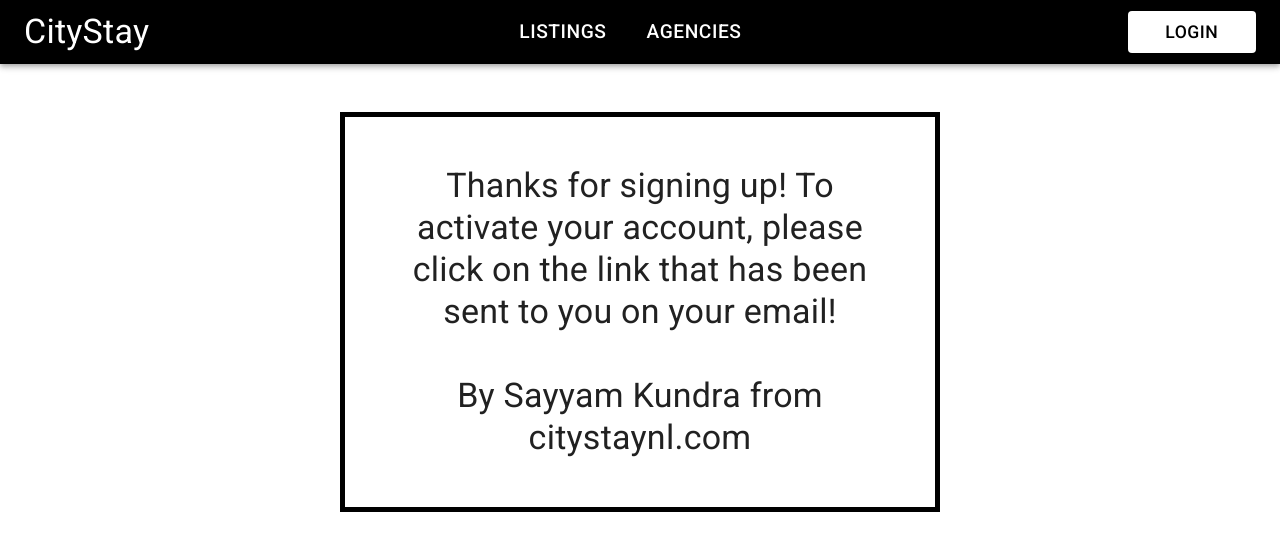
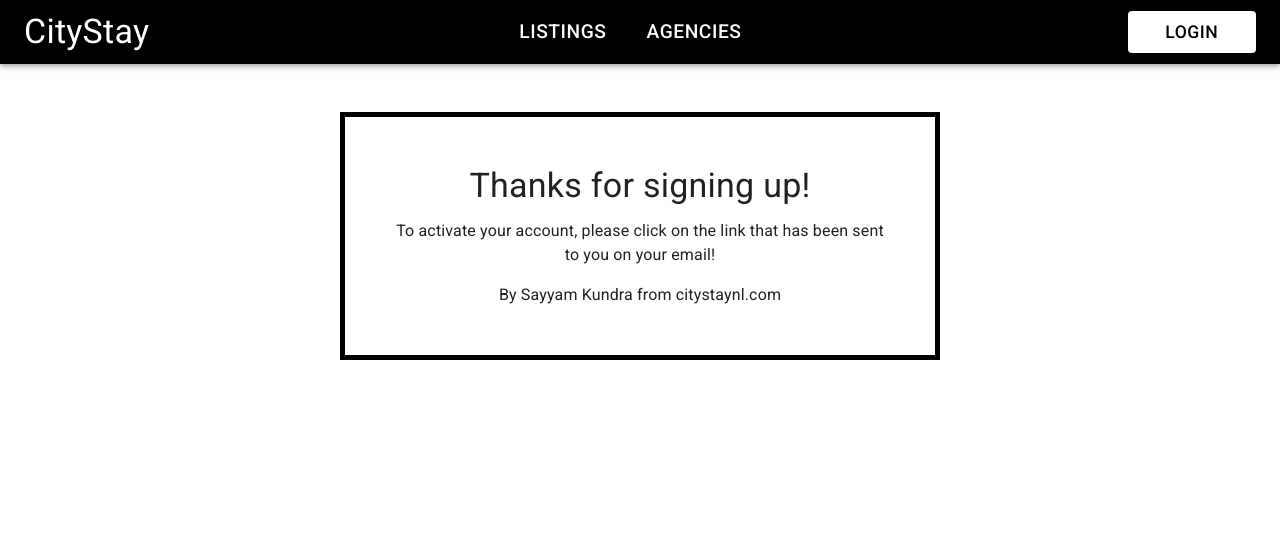
Before and after one commit to sayyam44/CityStay-Frontend, a React (Create React App) app: page /created in a window 1280 px wide. Shown: the top 550 px of the page. Built offline with nearby package versions, Linux system fonts and the light colour scheme.

Commit message:
registeration process

```diff
--- a/src/components/AccountCreated.js
+++ b/src/components/AccountCreated.js
@@ -19,11 +19,13 @@ function AccountCreated() {
         boxSizing: "border-box", // Ensures padding is inside the border
       }}
     >
-      <Typography variant="h4" align="center">
-        Thanks for signing up! To activate your account, please click on the
-        link that has been sent to you on your email!
-        <br />
-        <br />
+      <Typography variant="h4" align="center" gutterBottom>
+        Thanks for signing up!
+      </Typography>
+      <Typography variant="body1" align="center" paragraph>
+        To activate your account, please click on the link that has been sent to you on your email!
+      </Typography>
+      <Typography variant="body1" align="center">
         By Sayyam Kundra from citystaynl.com
       </Typography>
     </Box>
```
